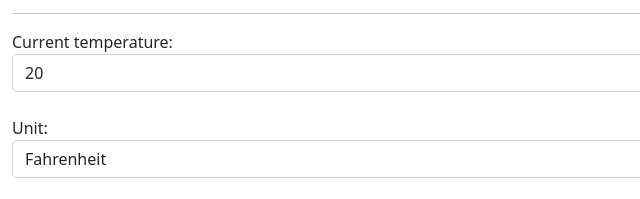
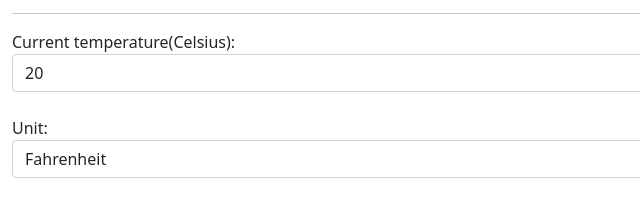
Before and after one commit to lainet1/ex4b, a plain HTML site: page index.html in a window 1280 px wide. Shown: the part 250-449 px from the top of the page, 0-640 px from the left. Drawn offline with nearby package versions, Linux system fonts and the light colour scheme.

Commit message:
Adding a new description - temp unit

```diff
--- a/index.html
+++ b/index.html
@@ -14,7 +14,7 @@
 		<img src="images/temperature.gif" class="img-fluid" alt="runner logo" width="150" height="150"><br> <hr>
 		<form role="form" method="GET">
 		  <div class="form-group">
-			<label for="tem">Current temperature:</label>
+			<label for="tem">Current temperature(Celsius):</label>
 			<input type="text" class="form-control" name="temp" id="temp" value="20">
 		  </div><br>
 		  <div class="form-group">
```
